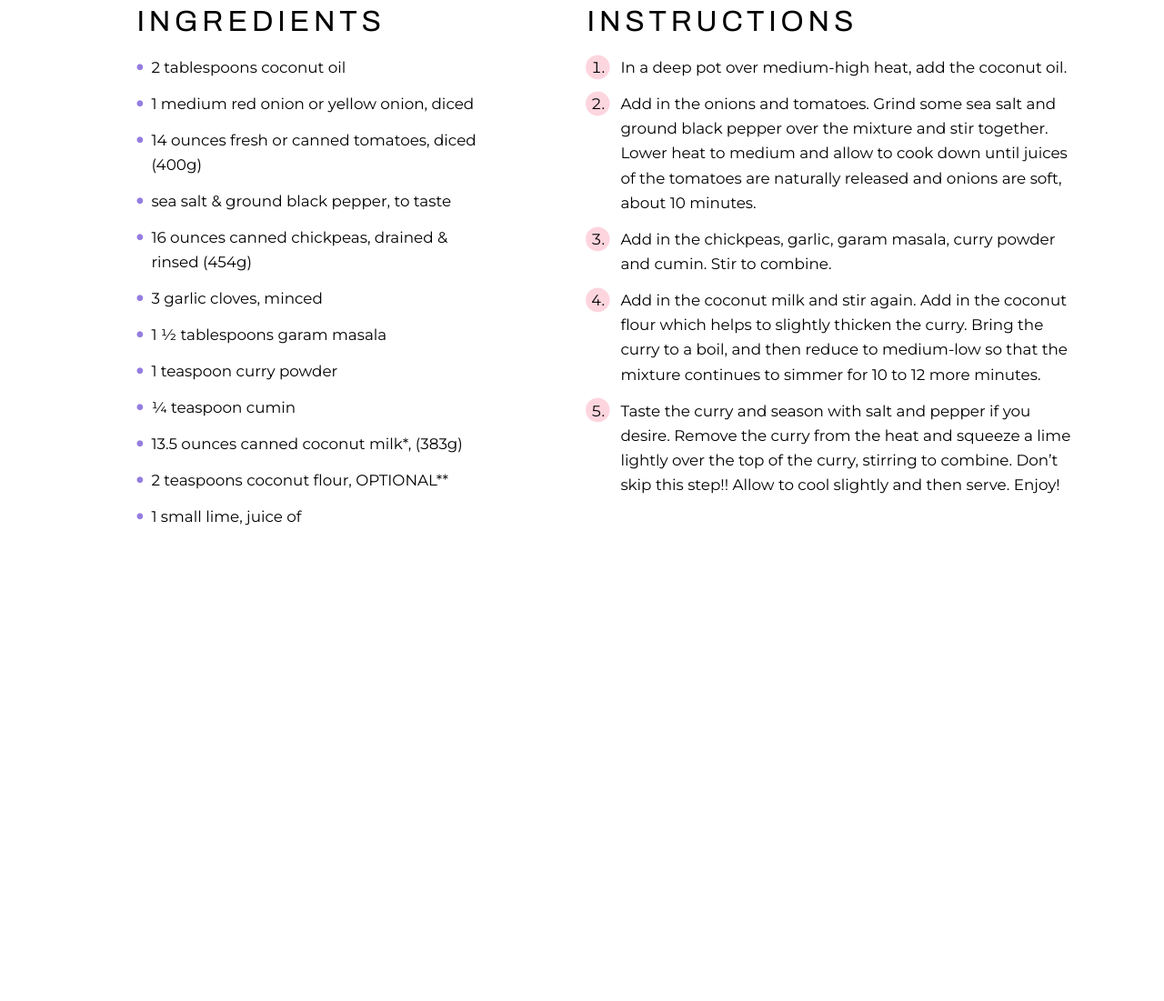
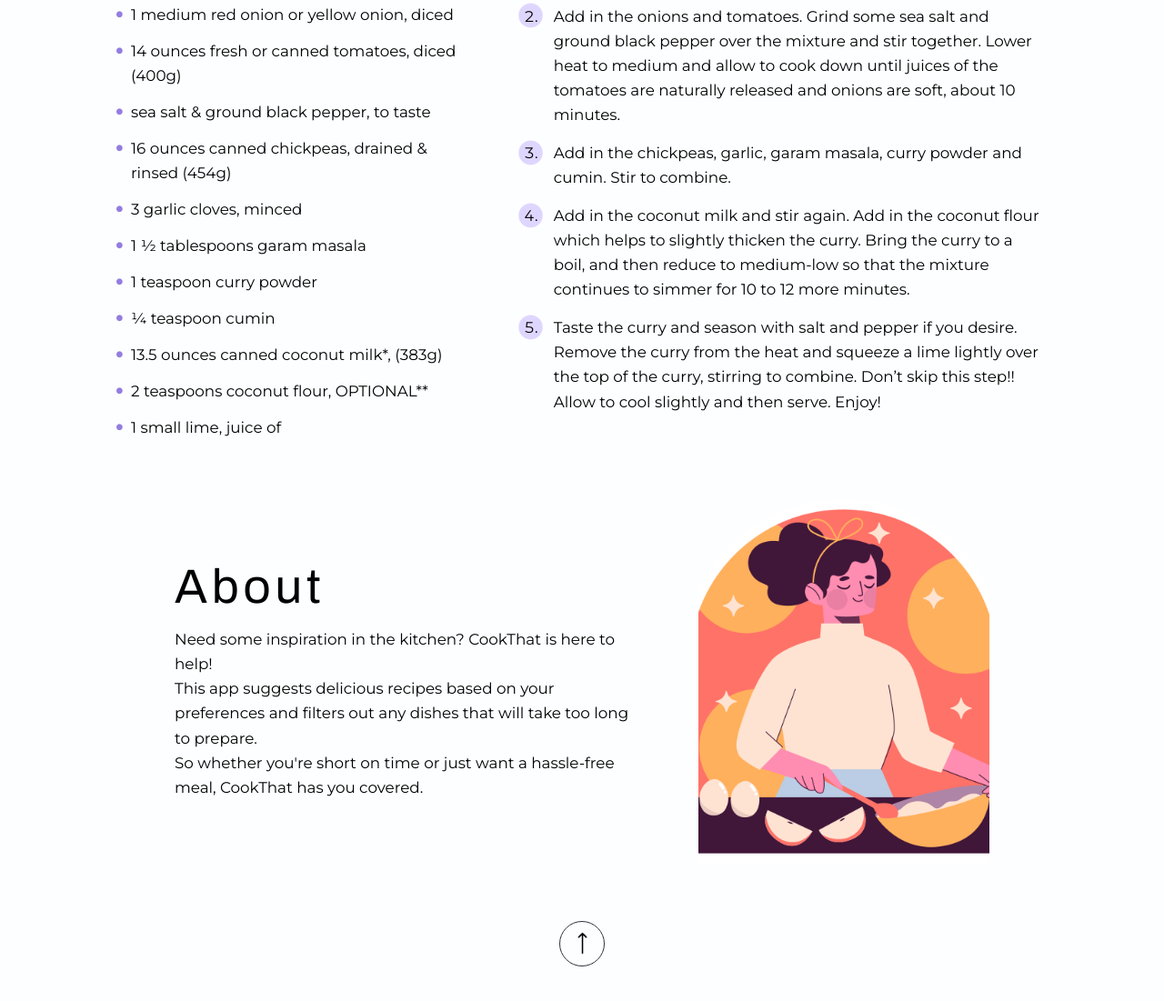
Before and after one commit to nutaptap/cook-that, a plain HTML site: page index.html in a window 1280 px wide. Shown: the part 779-1880 px from the top of the page at 91% size. Before the commit the page ends 1410 px from the top, so only its background shows below. Drawn offline with Linux system fonts and the light colour scheme.

Commit message:
Added the about section

```diff
--- a/index.html
+++ b/index.html
@@ -18,7 +18,7 @@
   </head>
   <body>
     <!-- Navigation bar -->
-    <nav>
+    <nav id="nav">
       <a href="" class="logo">COOK.THAT</a>
       <div class="recipe-selector">
         <label for="filters">Select a type of recipe:</label>
@@ -33,10 +33,6 @@
       </div>
       <a href="#about">About</a>
     </nav>
-
-    <!-- Divider -->
-
-    <div class="line"></div>
 
     <!-- Header recipe section -->
     <header>
@@ -125,6 +121,32 @@
       </div>
     </section>
 
+    <!-- About section -->
+    <section id="about">
+      <div class="about-section">
+        <h2>About</h2>
+        <p>
+          Need some inspiration in the kitchen? CookThat is here to help!
+          <br />
+          This app suggests delicious recipes based on your preferences and
+          filters out any dishes that will take too long to prepare.
+          <br />
+          So whether you're short on time or just want a hassle-free meal,
+          CookThat has you covered.
+        </p>
+      </div>
+      <img
+        src="images/illustration.png"
+        alt="Illustration of a person cooking"
+      />
+    </section>
+
+    <!-- Arrow up -->
+
+    <a href="#nav" class="arrow">
+      <img src="images/arrow.png" alt="Arrow up icon" />
+    </a>
+
     <!-- <nav>
       <img src="images/logo.svg" alt="Cook that logo" class="logo" />
       <a href="https://github.com/nutaptap"
--- a/styles.css
+++ b/styles.css
@@ -28,11 +28,6 @@ ul {
   font-weight: normal;
 }
 
-/* ol,
-ul {
-  list-style: none;
-} */
-
 img {
   max-width: 100%;
   height: auto;
@@ -44,10 +39,7 @@ img {
 
 :root {
   --black: #323141;
-  --light-blue: #e9f1fe;
-  --pink: #f87192;
-  --light-pink: #f871934b;
-  --dark-pink: #ec6082;
+  --light-gray: #fdfeff;
   --blue: #ab96f3;
   --dark-blue: #947de0;
   --blue-transparency: #ad94ff60;
@@ -64,6 +56,7 @@ body {
   font-family: "Montserrat", sans-serif;
   font-size: 14px;
   font-weight: 600;
+  background-color: var(--light-gray);
 }
 
 /*
@@ -72,11 +65,10 @@ body {
 
 nav {
   display: flex;
-  max-width: 1400px;
   width: 100%;
+  padding: 2rem 10vw;
   align-items: center;
-  justify-content: space-around;
-  padding: 3rem;
+  justify-content: space-between;
 }
 
 a {
@@ -148,42 +140,27 @@ select:active {
 }
 
 /*
-  Divider
-*/
-
-.line {
-  height: 50px;
-  border-left: 2px solid var(--black);
-  background-color: white;
-}
-
-/*
   Recipe Header section
 */
 
 header {
   margin-top: 1rem;
   display: flex;
-  gap: 6vw;
-  max-width: 1400px;
   width: 100%;
-  align-items: center;
-  padding: 3rem;
+  padding: 3rem 10vw;
 }
 
 img {
   width: 320px;
   height: 400px;
   object-fit: cover;
-  margin-left: 8vw;
 }
 
 .recipe-title-container {
-  max-width: 400px;
   display: flex;
   flex-direction: column;
   justify-content: center;
-  margin-left: 6vw;
+  margin-left: 8rem;
 }
 
 h1 {
@@ -207,7 +184,7 @@ h1 {
 }
 
 .recipe-details > p:first-of-type {
-  border: solid 1px var(--pink);
+  border: solid 1px var(--dark-blue);
   border-radius: 0.5rem;
   margin-right: 2rem;
 }
@@ -238,9 +215,9 @@ h1 {
   width: 4rem;
   height: 5.8rem;
   padding-bottom: 0.8rem;
-  background: linear-gradient(35deg, #f8719398, #f8887141);
+  background: linear-gradient(35deg, #88b6d898, #8f99b941);
   color: white;
-  box-shadow: 10px 10px 20px #f8719329;
+  box-shadow: 10px 10px 20px #5292ff37;
 }
 
 .nutrition-details > span > p {
@@ -259,12 +236,8 @@ h1 {
 */
 
 .ingredients-instructions-container {
-  margin-top: 1rem;
   display: flex;
-  gap: 6vw;
-  max-width: 1400px;
-  width: 100%;
-  padding: 3rem;
+  padding: 3rem 10vw;
 }
 
 .ingredients,
@@ -281,12 +254,10 @@ h2 {
 }
 
 .ingredients {
-  max-width: 380px;
-  margin-left: 8vw;
+  min-width: 380px;
 }
 .instructions {
-  max-width: 540px;
-  margin-left: 3vw;
+  margin-left: 4rem;
 }
 
 .ingredients > ul {
@@ -315,7 +286,7 @@ h2 {
 }
 
 .instructions > ol > li {
-  margin-top: 0.8rem;
+  margin-top: 0.9rem;
   position: relative;
   padding-left: 0.8rem;
 }
@@ -323,11 +294,59 @@ h2 {
 .instructions > ol > li::before {
   position: absolute;
   content: "• ";
-  color: var(--light-pink);
+  color: var(--blue-transparency);
   font-size: 11rem;
   left: -2.4rem;
   top: -0.95rem;
   z-index: -1;
+}
+
+/*
+  About section
+*/
+
+#about {
+  display: flex;
+  padding: 1rem 10vw;
+  padding-bottom: 4rem;
+  align-items: center;
+}
+
+.about-section {
+  max-width: 40vw;
+  margin-right: 4rem;
+}
+
+.about-section > h2 {
+  font-size: 3.3rem;
+}
+
+.about-section > p {
+  line-height: 1.7rem;
+  font-size: 1.05rem;
+  margin-top: 1rem;
+}
+
+/*
+  Arrow up
+*/
+
+.arrow {
+  margin-bottom: 3rem;
+  border: 1px solid var(--black);
+  border-radius: 50%;
+  width: 50px;
+  height: 50px;
+  background-color: transparent;
+  display: flex;
+  flex-direction: column;
+  justify-content: center;
+  align-items: center;
+}
+
+.arrow > img {
+  width: 25px;
+  height: auto;
 }
 
 /* body {
```
Also changed, not shown: images/arrow.png (added), images/illustration.png (added).
